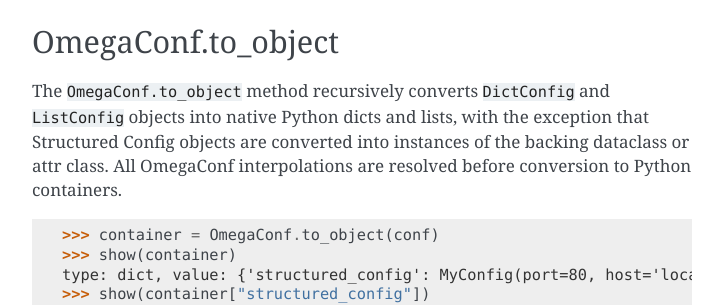
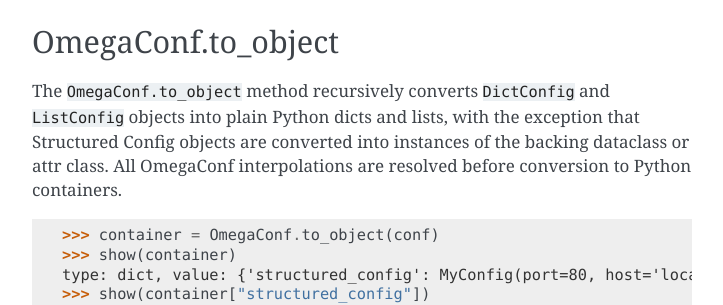
Before and after one commit to omry/omegaconf, a Sphinx documentation site: the page built from docs/source/usage.rst, in a window 1280 px wide and 900 px high, scrolled down 11622 px. Shown: the part 155-460 px from the top of the window, without its empty margins (388-1111 px from the left). Built offline with Sphinx 7.4.7, drawn with Linux system fonts in a browser that asks for light colours; some of the changed lines change nothing that is shown; some of the changed text lies outside the part shown.

Commit message:
Apply suggestions from code review
Co-authored-by: Omry Yadan <omry@fb.com>

```diff
--- a/docs/source/usage.rst
+++ b/docs/source/usage.rst
@@ -194,7 +194,7 @@
     host: localhost
     <BLANKLINE>
 
-OmegaConf objects constructed from Structured classes offer runtime type safety:
+OmegaConf objects constructed from Structured classes provide runtime type safety:
 
 .. doctest::
 
@@ -524,7 +524,7 @@
 access the field before creation will raise an exception (either ``ConfigKeyError``
 or ``ConfigAttributeError``, depending on the mode of access).
 It's sometime useful to change this behavior.  Using ``OmegaConf.set_struct``,
-it is possible to prevent writing to fields that do not exist:
+it is possible to prevent the creation of fields that do not exist:
 
 
 .. doctest:: loaded
@@ -604,7 +604,7 @@
 OmegaConf.to_object
 ^^^^^^^^^^^^^^^^^^^^^^
 The ``OmegaConf.to_object`` method recursively converts ``DictConfig`` and ``ListConfig`` objects
-into native Python dicts and lists, with the exception that Structured Config objects are
+into plain Python dicts and lists, with the exception that Structured Config objects are
 converted into instances of the backing dataclass or attr class.  All OmegaConf
 interpolations are resolved before conversion to Python containers.
 
```
